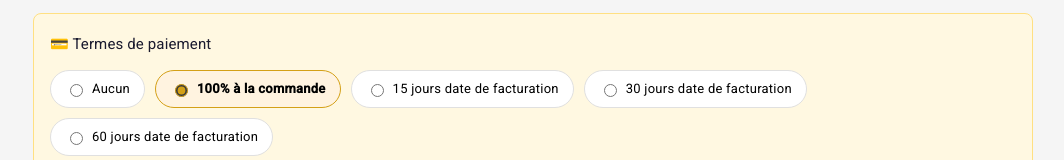
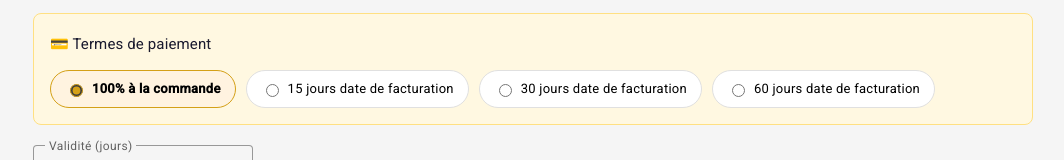
Before and after one commit to moumouniabdoulwahidsoulama-png/ESVE_GESTION_FRONTEND, an Angular app: page /factures/new in a window 1280 px wide. Shown: the part 169-329 px from the top of the page, without its empty margins (107-1171 px from the left). Built offline with nearby package versions, Linux system fonts and the light colour scheme; no server answers.

Commit message:
fix: supprimer Aucun des termes paiement

```diff
--- a/src/app/features/bons-commande/bon-commande-form/bon-commande-form.component.ts
+++ b/src/app/features/bons-commande/bon-commande-form/bon-commande-form.component.ts
@@ -33,7 +33,6 @@ export class BonCommandeFormComponent implements OnInit {
   errorMessage = '';
 
   termesPaiementOptions = [
-    'Aucun',
     '100% à la commande',
     '15 jours date de facturation',
     '30 jours date de facturation',
--- a/src/app/features/factures/facture-form/facture-form.component.ts
+++ b/src/app/features/factures/facture-form/facture-form.component.ts
@@ -34,7 +34,6 @@ export class FactureFormComponent implements OnInit {
   errorMessage = '';
 
   termesPaiementOptions = [
-    'Aucun',
     '100% à la commande',
     '15 jours date de facturation',
     '30 jours date de facturation',
```
